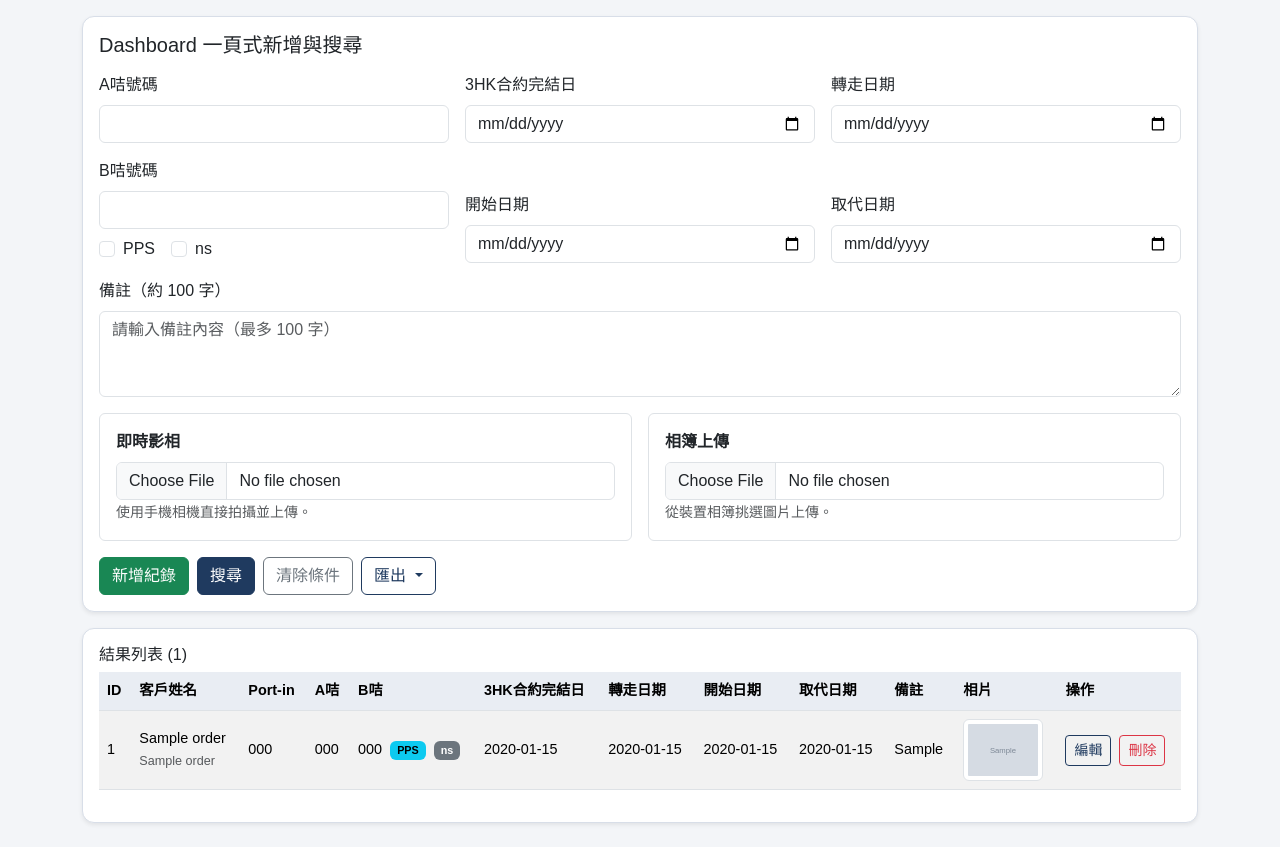
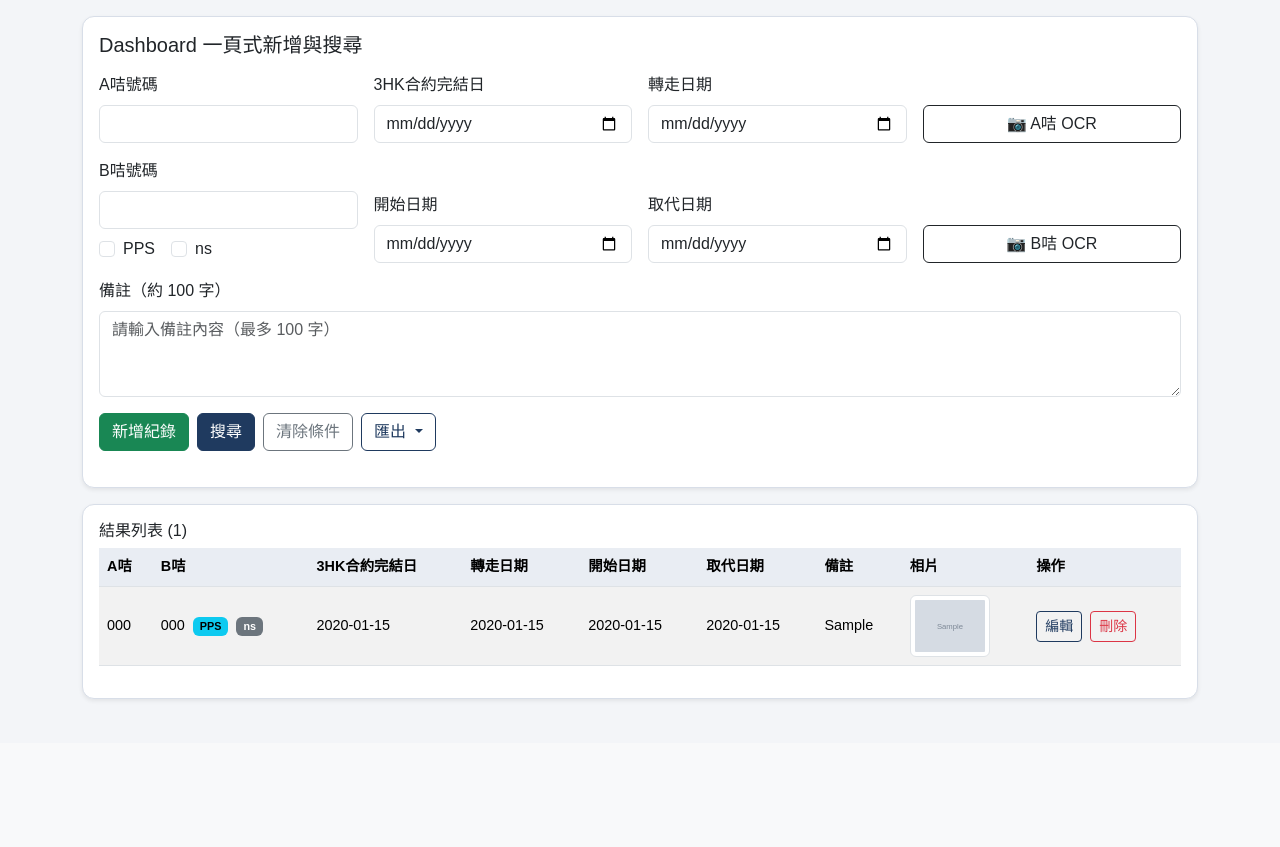
Before and after one commit to japanandykeung1979-tech/super-duper-tribble, a Flask app: page /dashboard in a window 1280 px wide. Shown: the part 57-904 px from the top of the page. After the commit the page ends 758 px from the top, so only its background shows below. Run offline with Flask 3, Linux system fonts and the light colour scheme; the visitor is signed in with stand-in values (Sample User, id 1); tables that the repository leaves empty hold one stand-in row (values such as "Sample post"); grey boxes marked "Sample" are stand-in pictures.

Commit message:
Revamp dashboard layout and add OCR auto-add workflow

```diff
--- a/app.py
+++ b/app.py
@@ -209,10 +209,35 @@ def save_uploaded_photo(uploaded_file) -> str:
     return str(Path("uploads") / unique_name)
 
 
+def save_photo_bytes(image_bytes: bytes, extension: str) -> str:
+    if extension not in ALLOWED_IMAGE_EXTENSIONS:
+        return ""
+    UPLOAD_FOLDER.mkdir(parents=True, exist_ok=True)
+    unique_name = f"{datetime.now().strftime('%Y%m%d_%H%M%S')}_{uuid4().hex}.{extension}"
+    destination = UPLOAD_FOLDER / unique_name
+    destination.write_bytes(image_bytes)
+    return str(Path("uploads") / unique_name)
+
+
 def extract_sim_card_number(ocr_text: str) -> str:
     """從 OCR 文字中嘗試找出 18-20 位的連續數字，作為 SIM 卡號碼。"""
     matches = re.findall(r"\b\d{18,20}\b", ocr_text)
     return matches[0] if matches else ""
+
+
+def run_ocr_on_image_bytes(image_bytes: bytes) -> str:
+    if pytesseract is None:
+        raise RuntimeError("OCR 模組未安裝，請先執行 pip install pytesseract。")
+
+    try:
+        from PIL import Image
+
+        image = Image.open(BytesIO(image_bytes))
+        return pytesseract.image_to_string(image)
+    except pytesseract.TesseractNotFoundError as error:
+        raise RuntimeError("找不到 Tesseract-OCR 執行檔，請先安裝系統套件。") from error
+    except Exception as error:
+        raise RuntimeError("OCR 辨識失敗，請嘗試更清晰的圖片。") from error
 
 
 def fetch_order(order_id: int) -> sqlite3.Row | None:
@@ -349,25 +374,17 @@ def ocr_scan():
     if not uploaded_photo or not uploaded_photo.filename:
         return jsonify({"error": "請先上傳圖片檔案。"}), 400
 
-    if pytesseract is None:
-        # 註解：若缺少 pytesseract 套件，回傳可讀錯誤，避免前端卡住。
-        return jsonify({"error": "OCR 模組未安裝，請先執行 pip install pytesseract。"}), 503
-
     filename = secure_filename(uploaded_photo.filename)
     extension = filename.rsplit(".", 1)[-1].lower() if "." in filename else ""
     if extension not in ALLOWED_IMAGE_EXTENSIONS:
         return jsonify({"error": "檔案格式不支援，請上傳圖片。"}), 400
 
     try:
-        from PIL import Image
-
         image_bytes = uploaded_photo.read()
-        image = Image.open(BytesIO(image_bytes))
-        # 註解：可依需要加入語言參數，例如 lang="chi_tra+eng"。
-        ocr_text = pytesseract.image_to_string(image)
-    except pytesseract.TesseractNotFoundError:
-        return jsonify({"error": "找不到 Tesseract-OCR 執行檔，請先安裝系統套件。"}), 503
-    except Exception:
+        ocr_text = run_ocr_on_image_bytes(image_bytes)
+    except RuntimeError as error:
+        if "未安裝" in str(error) or "找不到 Tesseract" in str(error):
+            return jsonify({"error": str(error)}), 503
         return jsonify({"error": "OCR 辨識失敗，請嘗試更清晰的圖片。"}), 500
 
     sim_card_number = extract_sim_card_number(ocr_text)
@@ -375,6 +392,53 @@ def ocr_scan():
         {
             "sim_card_number": sim_card_number,
             "raw_text": ocr_text,
+        }
+    )
+
+
+@app.post("/api/dashboard/ocr-add")
+@login_required
+def dashboard_ocr_add():
+    target_field = request.form.get("target_field", "").strip()
+    if target_field not in {"a_card_number", "b_card_number"}:
+        return jsonify({"error": "目標欄位不正確。"}), 400
+
+    uploaded_photo = request.files.get("photo")
+    if not uploaded_photo or not uploaded_photo.filename:
+        return jsonify({"error": "請先拍照或選擇相片。"}), 400
+
+    filename = secure_filename(uploaded_photo.filename)
+    extension = filename.rsplit(".", 1)[-1].lower() if "." in filename else ""
+    if extension not in ALLOWED_IMAGE_EXTENSIONS:
+        return jsonify({"error": "檔案格式不支援，請上傳圖片。"}), 400
+
+    image_bytes = uploaded_photo.read()
+    photo_path = save_photo_bytes(image_bytes, extension)
+    if not photo_path:
+        return jsonify({"error": "相片儲存失敗。"}), 500
+
+    try:
+        ocr_text = run_ocr_on_image_bytes(image_bytes)
+    except RuntimeError as error:
+        if "未安裝" in str(error) or "找不到 Tesseract" in str(error):
+            return jsonify({"error": str(error)}), 503
+        return jsonify({"error": "OCR 辨識失敗，請嘗試更清晰的圖片。"}), 500
+
+    recognized_number = extract_sim_card_number(ocr_text)
+    form_data = build_dashboard_order_data(request.form)
+    form_data[target_field] = recognized_number or form_data.get(target_field, "")
+    form_data["photo_path"] = photo_path
+
+    if not form_data["a_card_number"] and not form_data["b_card_number"]:
+        return jsonify({"error": "未辨識到號碼，請重試或手動輸入。"}), 400
+
+    insert_order(form_data)
+    return jsonify(
+        {
+            "ok": True,
+            "target_field": target_field,
+            "recognized_number": recognized_number,
+            "message": "OCR 完成，已自動新增紀錄。",
         }
     )
 
--- a/templates/dashboard.html
+++ b/templates/dashboard.html
@@ -4,23 +4,28 @@
 <div class="card shadow-sm mb-3">
   <div class="card-body">
     <h2 class="h5 mb-3">Dashboard 一頁式新增與搜尋</h2>
-    <form method="post" enctype="multipart/form-data" class="row g-3 align-items-end">
-      <div class="col-12 col-md-4">
+    <form id="dashboard-form" method="post" class="row g-3 align-items-end">
+      <div class="col-12 col-lg-3">
         <label class="form-label">A咭號碼</label>
-        <input type="text" class="form-control" name="a_card_number" value="{{ request.args.get('a_card_number','') }}">
+        <input id="a-card-input" type="text" class="form-control" name="a_card_number" value="{{ request.args.get('a_card_number','') }}">
       </div>
-      <div class="col-12 col-md-4">
+      <div class="col-12 col-lg-3">
         <label class="form-label">3HK合約完結日</label>
         <input type="date" class="form-control" name="contract_end_date" value="{{ request.args.get('contract_end_date','') }}">
       </div>
-      <div class="col-12 col-md-4">
+      <div class="col-12 col-lg-3">
         <label class="form-label">轉走日期</label>
         <input type="date" class="form-control" name="transfer_out_date" value="{{ request.args.get('transfer_out_date','') }}">
       </div>
+      <div class="col-12 col-lg-3 d-grid">
+        <button type="button" class="btn btn-outline-dark" data-camera-target="a_card_number" aria-label="掃描 A咭號碼">
+          📷 A咭 OCR
+        </button>
+      </div>
 
-      <div class="col-12 col-md-4">
+      <div class="col-12 col-lg-3">
         <label class="form-label">B咭號碼</label>
-        <input type="text" class="form-control" name="b_card_number" value="{{ request.args.get('b_card_number','') }}">
+        <input id="b-card-input" type="text" class="form-control" name="b_card_number" value="{{ request.args.get('b_card_number','') }}">
         <div class="mt-2 d-flex gap-3">
           <div class="form-check">
             <input class="form-check-input" type="checkbox" name="pps" value="1" id="dashboard-pps" {% if request.args.get('pps') == '1' %}checked{% endif %}>
@@ -32,33 +37,23 @@
           </div>
         </div>
       </div>
-      <div class="col-12 col-md-4">
+      <div class="col-12 col-lg-3">
         <label class="form-label">開始日期</label>
         <input type="date" class="form-control" name="start_date" value="{{ request.args.get('start_date','') }}">
       </div>
-      <div class="col-12 col-md-4">
+      <div class="col-12 col-lg-3">
         <label class="form-label">取代日期</label>
         <input type="date" class="form-control" name="replacement_date" value="{{ request.args.get('replacement_date','') }}">
+      </div>
+      <div class="col-12 col-lg-3 d-grid">
+        <button type="button" class="btn btn-outline-dark" data-camera-target="b_card_number" aria-label="掃描 B咭號碼">
+          📷 B咭 OCR
+        </button>
       </div>
 
       <div class="col-12">
         <label class="form-label">備註（約 100 字）</label>
         <textarea class="form-control" name="remark" rows="3" maxlength="100" placeholder="請輸入備註內容（最多 100 字）"></textarea>
-      </div>
-
-      <div class="col-12 col-md-6">
-        <div class="border rounded p-3 h-100">
-          <label class="form-label fw-semibold">即時影相</label>
-          <input type="file" class="form-control" name="camera_photo" accept="image/*" capture="environment">
-          <small class="text-muted">使用手機相機直接拍攝並上傳。</small>
-        </div>
-      </div>
-      <div class="col-12 col-md-6">
-        <div class="border rounded p-3 h-100">
-          <label class="form-label fw-semibold">相簿上傳</label>
-          <input type="file" class="form-control" name="album_photo" accept="image/*">
-          <small class="text-muted">從裝置相簿挑選圖片上傳。</small>
-        </div>
       </div>
 
       <div class="col-12 d-grid d-md-flex gap-2">
@@ -79,7 +74,12 @@
           </ul>
         </div>
       </div>
+      <div class="col-12">
+        <div id="dashboard-ocr-status" class="form-text"></div>
+      </div>
     </form>
+
+    <input id="camera-input" type="file" accept="image/*" capture="environment" class="d-none">
   </div>
 </div>
 
@@ -90,9 +90,6 @@
       <table class="table table-striped table-hover align-middle">
         <thead>
           <tr>
-            <th>ID</th>
-            <th>客戶姓名</th>
-            <th>Port-in</th>
             <th>A咭</th>
             <th>B咭</th>
             <th>3HK合約完結日</th>
@@ -107,12 +104,6 @@
         <tbody>
           {% for order in orders %}
           <tr>
-            <td>{{ order['id'] }}</td>
-            <td>
-              {{ order['english_name'] }}<br>
-              <small class="text-muted">{{ order['chinese_name'] }}</small>
-            </td>
-            <td>{{ order['port_in_number'] }}</td>
             <td>{{ order['a_card_number'] }}</td>
             <td>
               {{ order['b_card_number'] }}
@@ -144,7 +135,7 @@
           </tr>
           {% else %}
           <tr>
-            <td colspan="12" class="text-center text-muted py-4">沒有符合條件的記錄。</td>
+            <td colspan="9" class="text-center text-muted py-4">沒有符合條件的記錄。</td>
           </tr>
           {% endfor %}
         </tbody>
@@ -152,4 +143,60 @@
     </div>
   </div>
 </div>
+
+<script>
+  (() => {
+    const form = document.getElementById('dashboard-form');
+    const cameraInput = document.getElementById('camera-input');
+    const statusEl = document.getElementById('dashboard-ocr-status');
+    const aInput = document.getElementById('a-card-input');
+    const bInput = document.getElementById('b-card-input');
+    let targetField = '';
+
+    if (!form || !cameraInput || !statusEl || !aInput || !bInput) return;
+
+    form.querySelectorAll('[data-camera-target]').forEach((button) => {
+      button.addEventListener('click', () => {
+        targetField = button.dataset.cameraTarget || '';
+        cameraInput.value = '';
+        cameraInput.click();
+      });
+    });
+
+    cameraInput.addEventListener('change', async () => {
+      const file = cameraInput.files && cameraInput.files[0];
+      if (!file || !targetField) return;
+
+      statusEl.textContent = '正在辨識並自動新增紀錄...';
+      statusEl.className = 'form-text text-primary';
+
+      const formData = new FormData(form);
+      formData.append('target_field', targetField);
+      formData.append('photo', file);
+
+      try {
+        const response = await fetch('/api/dashboard/ocr-add', {
+          method: 'POST',
+          body: formData,
+        });
+        const result = await response.json();
+        if (!response.ok) throw new Error(result.error || 'OCR 新增失敗。');
+
+        if (result.target_field === 'a_card_number' && result.recognized_number) {
+          aInput.value = result.recognized_number;
+        }
+        if (result.target_field === 'b_card_number' && result.recognized_number) {
+          bInput.value = result.recognized_number;
+        }
+
+        statusEl.textContent = result.message || 'OCR 完成。';
+        statusEl.className = 'form-text text-success';
+        window.location.reload();
+      } catch (error) {
+        statusEl.textContent = error.message || 'OCR 辨識失敗，請稍後再試。';
+        statusEl.className = 'form-text text-danger';
+      }
+    });
+  })();
+</script>
 {% endblock %}
```
